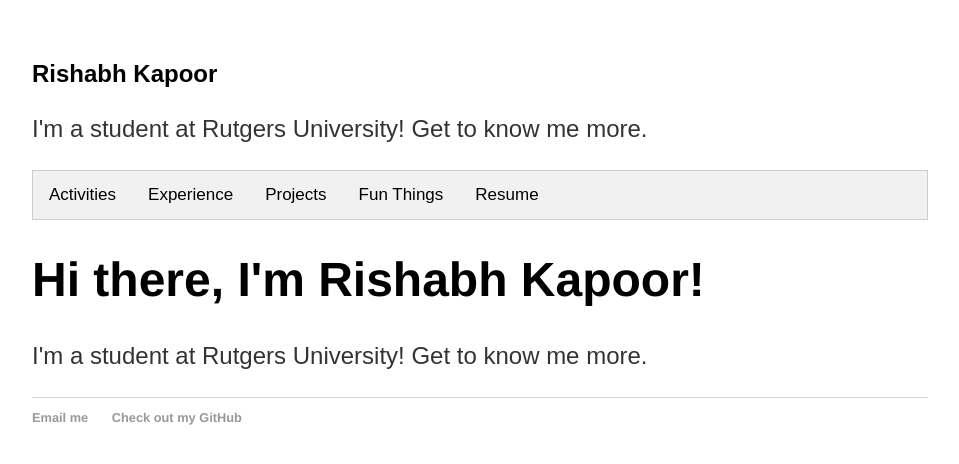
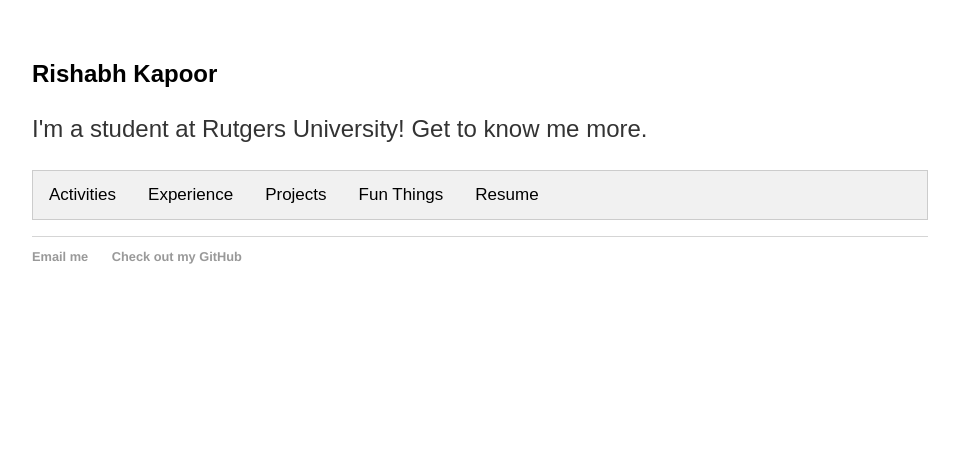
Before and after one commit to rishabhkapoor17/rishabhkapoor17.github.io, a Jekyll site: the page built from index.html, in a window 1280 px wide. Shown: the top 464 px of the page, without its empty margins (160-1119 px from the left). Built offline with Jekyll 4.4.1, drawn with Linux system fonts in a browser that asks for light colours.

Commit message:
Update index.html

```diff
--- a/index.html
+++ b/index.html
@@ -3,6 +3,4 @@ layout: default
 title: Rishabh Kapoor, website
 ---
 <div class="blurb">
-	<h1>Hi there, I'm Rishabh Kapoor!</h1>
-	<p>I'm a student at Rutgers University! Get to know me more. </a></p>
 </div><!-- /.blurb -->
```
